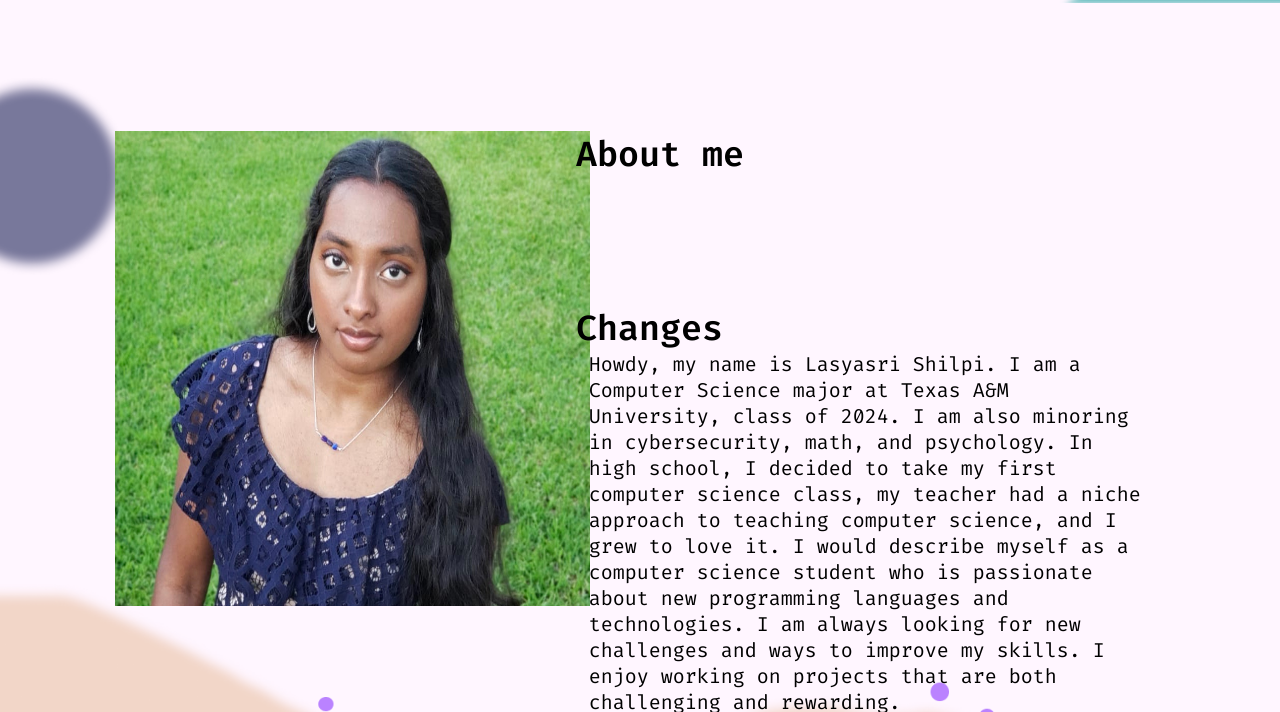
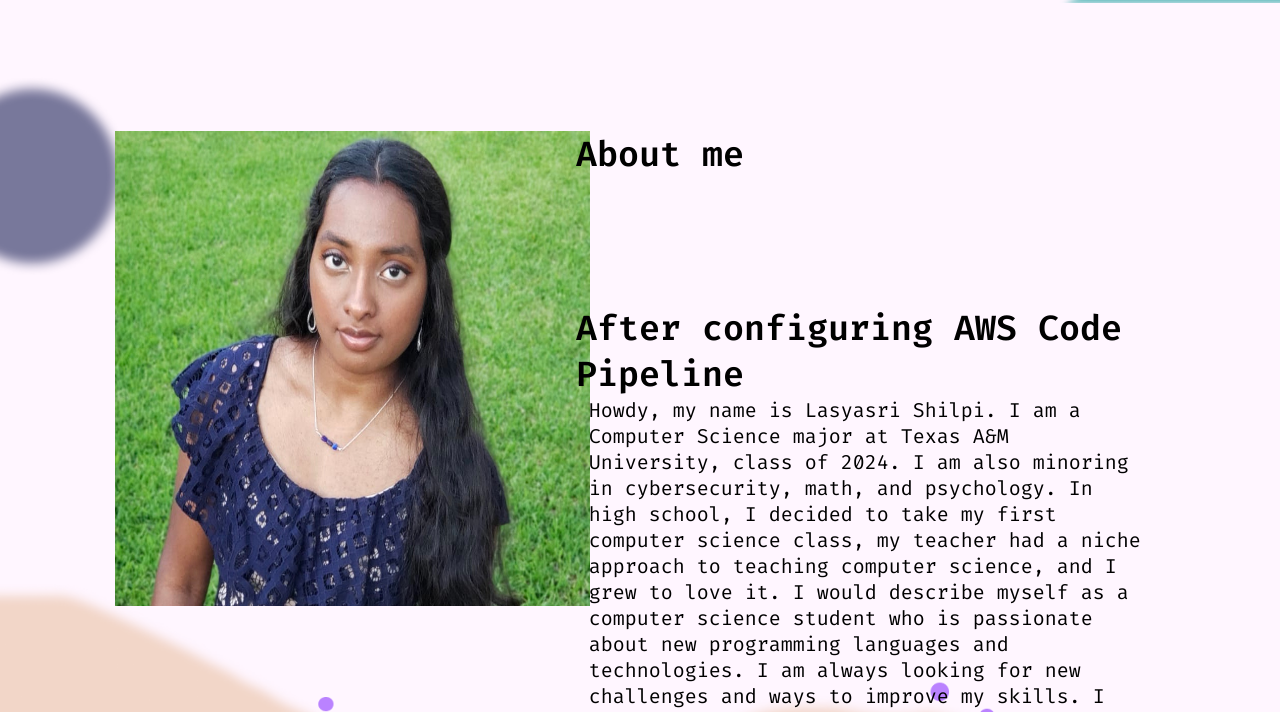
Before and after one commit to lasya-shilpi/cs412lshilpi, a plain HTML site: page Project_local/index.html in a window 1280 px wide. Shown: the part 797-1509 px from the top of the page. Drawn offline with Linux system fonts and the light colour scheme.

Commit message:
Pipeline new configured

```diff
--- a/Project_local/index.html
+++ b/Project_local/index.html
@@ -28,7 +28,7 @@
 <div class="about_me">
     <img src="images/9968773f-da04-4c9a-84ac-0331f44c1f76.jpg" alt="" style="max-width: 100%; max-width: 100%;">
     <h1 style="max-width: 100%; max-height: 100%;">About me</h1>
-    <h1 style="max-width: 100%; max-height: 100%;">Changes</h1>
+    <h1 style="max-width: 100%; max-height: 100%;">After configuring AWS Code Pipeline</h1>
     <p style="max-width: 100%; max-height: 100%;">Howdy, my name is Lasyasri Shilpi. I am a Computer Science major at Texas A&M University, class of 2024. I am also minoring in cybersecurity, math, and psychology. In high school, I decided to take my first computer science class, my teacher had a niche approach to teaching computer science, and I grew to love it. I would describe myself as a computer science student who is passionate about new programming languages and technologies. I am always looking for new challenges and ways to improve my skills. I enjoy working on projects that are both challenging and rewarding.</p>
     <a class= "linkedin" href="https://www.linkedin.com/in/lasyasri-shilpi/">Linkedin </a>
     <a class= "mail" href="mailto: shilpilasya@tamu.edu">Contact me</a>
```
